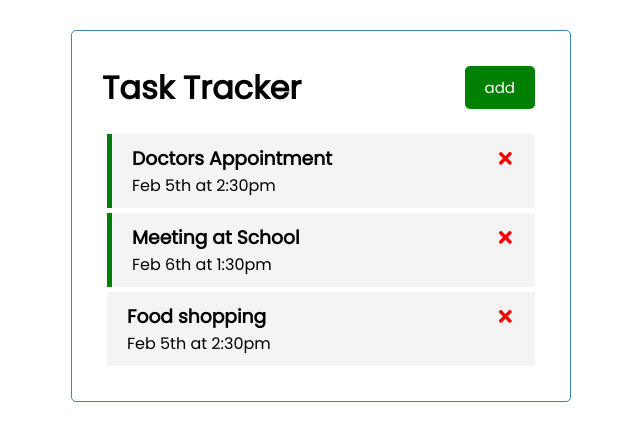
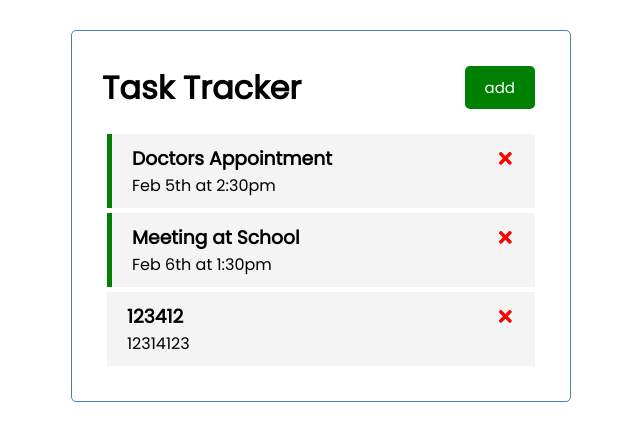
Before and after one commit to schoi0115/react-study-Dec-, a React (Create React App) app: page / in a window 1280 px wide. Shown: the top 440 px of the page, without its empty margins (319-959 px from the left). Built offline with nearby package versions, Linux system fonts and the light colour scheme; data requests are answered from the project's data file.

Commit message:
POST, PUT, DELETE request from JSON server

```diff
--- /dev/null
+++ b/db.json
@@ -0,0 +1,22 @@
+{
+  "tasks": [
+    {
+      "id": 1,
+      "text": "Doctors Appointment",
+      "day": "Feb 5th at 2:30pm",
+      "reminder": true
+    },
+    {
+      "id": 2,
+      "text": "Meeting at School",
+      "day": "Feb 6th at 1:30pm",
+      "reminder": true
+    },
+    {
+      "text": "123412",
+      "day": "12314123",
+      "reminder": false,
+      "id": 3
+    }
+  ]
+}
--- a/package.json
+++ b/package.json
@@ -6,6 +6,7 @@
     "@testing-library/jest-dom": "^5.16.1",
     "@testing-library/react": "^12.1.2",
     "@testing-library/user-event": "^13.5.0",
+    "json-server": "^0.17.0",
     "react": "^17.0.2",
     "react-dom": "^17.0.2",
     "react-icons": "^4.3.1",
@@ -16,7 +17,8 @@
     "start": "react-scripts start",
     "build": "react-scripts build",
     "test": "react-scripts test",
-    "eject": "react-scripts eject"
+    "eject": "react-scripts eject",
+    "server": "json-server --watch db.json --port 5000"
   },
   "eslintConfig": {
     "extends": [
--- a/src/App.js
+++ b/src/App.js
@@ -1,39 +1,60 @@
 import React from 'react'
-import { useState } from 'react'
+import { useState, useEffect } from 'react'
 import Header from './components/Header'
 import Tasks from './components/Tasks'
 import AddTask from './components/AddTask'
 
 function App() {
   const [show, setShow] = useState(false)
-  const [tasks, setTasks] = useState([
-    {
-      id: 1,
-      text: 'Doctors Appointment',
-      day: 'Feb 5th at 2:30pm',
-      reminder: true
-    },
-    {
-      id: 2,
-      text: 'Meeting at School',
-      day: 'Feb 6th at 1:30pm',
-      reminder: true
-    },
-    {
-      id: 3,
-      text: 'Food shopping',
-      day: 'Feb 5th at 2:30pm',
-      reminder: false
+  const [tasks, setTasks] = useState([])
+  useEffect(() => {
+    const getTasks = async () => {
+      const tasksFromServer = await fetchTasks()
+      setTasks(tasksFromServer)
     }
+    getTasks()
+  }, [])
 
-  ])
+  // Fetch Tasks
+  const fetchTasks = async () => {
+    const res = await fetch('http://localhost:5000/tasks')
+    const data = await res.json()
+    return data
+  }
+
+  const fetchTask = async (id) => {
+    const res = await fetch(`http://localhost:5000/tasks/${id}`)
+    const data = await res.json()
+
+    return data
+  }
+
+
   //Delete Task
-  const deleteTask = (id) => {
+  const deleteTask = async (id) => {
+    await fetch(`http://localhost:5000/tasks/${id}`, {
+      method: 'DELETE',
+    })
     setTasks(tasks.filter((task) => task.id !== id))
   }
 
+
+
   //Toggle Reminder
-  const toggleReminder = (id) => {
+  const toggleReminder = async (id) => {
+    const taskToToggle = await fetchTask(id)
+    const updTask = { ...taskToToggle, reminder: !taskToToggle.reminder }
+
+    const res = await fetch(`http://localhost:5000/tasks/${id}`, {
+      method: 'PUT',
+      headers: {
+        'Content-type': 'application/json',
+      },
+      body: JSON.stringify(updTask),
+    })
+
+    const data = await res.json()
+
     setTasks(
       tasks.map((task) =>
         task.id === id ? {
@@ -45,10 +66,19 @@
   }
 
   //Add Task
-  const addTask = (task) => {
-    const id = Math.floor(Math.random() * 1000) + 1
-    const newTask = { id, ...task }
-    setTasks([...tasks, newTask])
+  const addTask = async (task) => {
+    const res = await fetch('http://localhost:5000/tasks', {
+      method: 'POST',
+      headers: {
+        'Content-type': 'application/json',
+      },
+      body: JSON.stringify(task)
+    })
+    const data = await res.json()
+    setTasks([...tasks, data])
+    // const id = Math.floor(Math.random() * 1000) + 1
+    // const newTask = { id, ...task }
+    // setTasks([...tasks, newTask])
 
 
   }
@@ -56,7 +86,7 @@
 
   return (
     <div className='container'>
-      <Header onAdd={()=> setShow(!show)} show={show}/>
+      <Header onAdd={() => setShow(!show)} show={show} />
       {show && <AddTask
         onAdd={addTask}
       />}
--- a/src/components/Tasks.js
+++ b/src/components/Tasks.js
@@ -3,8 +3,8 @@
 
     return (
         <>
-            {tasks.map((task) => (
-                <Task key={tasks.id}
+            {tasks.map((task, index) => (
+                <Task key={index}
                 task={task}
                 onDelete={onDelete}
                 onToggle={onToggle}/>
```
Also changed, not shown: 1 other file (tests, documents, lock files or other folders).
